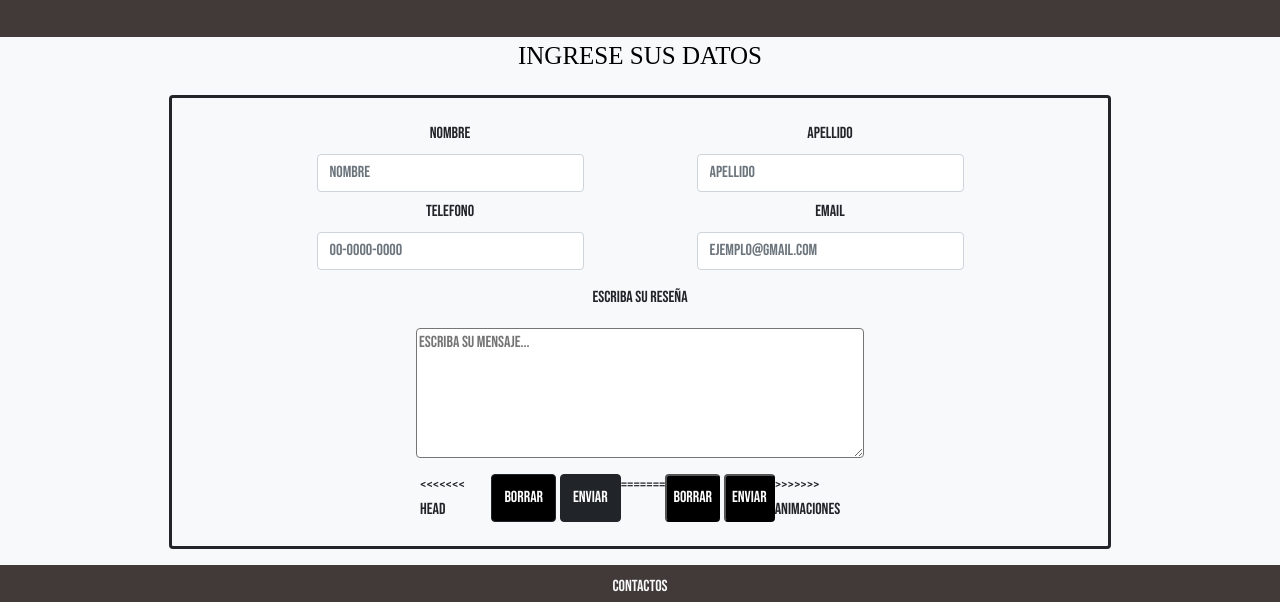
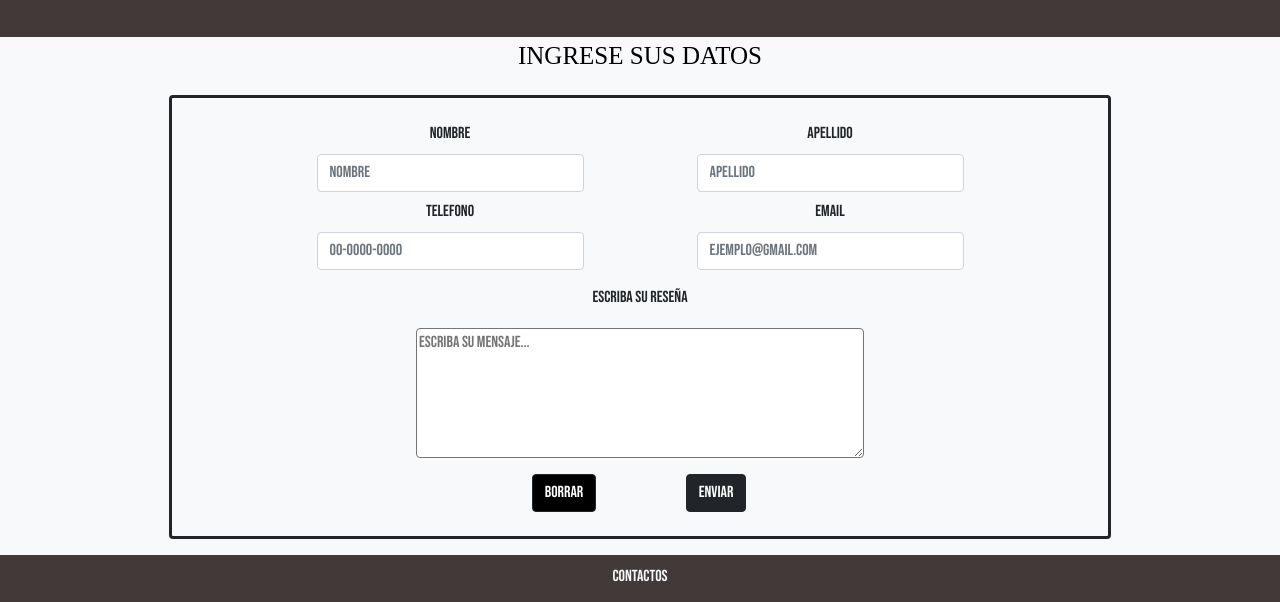
Before and after one commit to facundovega22/pizzeria-vegafacundo, a plain HTML site: page paginas/socio-cliente.html in a window 1280 px wide. Shown: the part 299-901 px from the top of the page. Drawn offline with nearby package versions, Linux system fonts and the light colour scheme.

Commit message:
arregle animaciones

```diff
--- a/paginas/socio-cliente.html
+++ b/paginas/socio-cliente.html
@@ -90,17 +90,10 @@
                     <textarea class="input-textarea w-50  boton-texto " placeholder="Escriba su mensaje..." id="msj" rows="4"></textarea>
                   </div>
                   <div class="col-lg-2 p-2 d-flex justify-content-center">
-<<<<<<< HEAD
                     <button type="reset" class="btn btn-dark text-center boton">Borrar</button>
                     </div>
                     <div class="col-lg-2 p-2 d-flex justify-content-center">
                     <button type="submit" class="btn btn-dark text-center boton_1">Enviar</button>
-=======
-                    <button type="reset" class=" text-center boton">Borrar</button>
-                    </div>
-                    <div class="col-lg-2 p-2 d-flex justify-content-center">
-                    <button type="submit" class=" text-center boton">Enviar</button>
->>>>>>> animaciones
                   </div>
                   </div>
             </form>
--- a/scss/_boton.scss
+++ b/scss/_boton.scss
@@ -16,6 +16,6 @@
 }
 .boton_1{
     @extend .separador__1;
-    @include propiedadesPrincipales(rgb(0, 0, 0),300px ,auto );
+    @include propiedadesPrincipales(black,300px ,auto );
 
 }
```
Also changed, not shown: paginas/quienessomos.html (+1 -4 lines), imagenes/pizzeria1.jpg, imagenes/pizzeria2.jpg, imagenes/pizzeria3.0.jpg, imagenes/pizzeria3.jpg.
